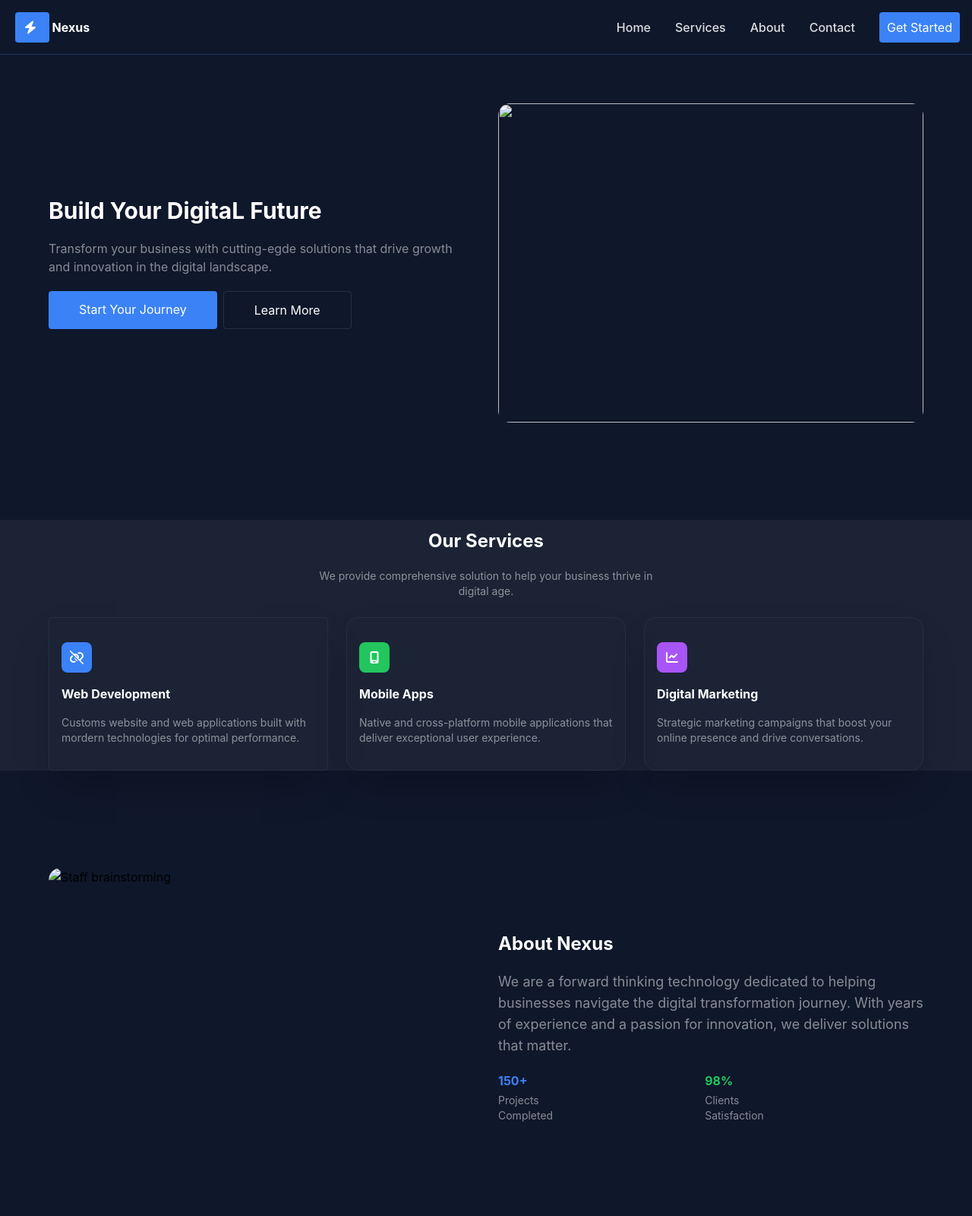
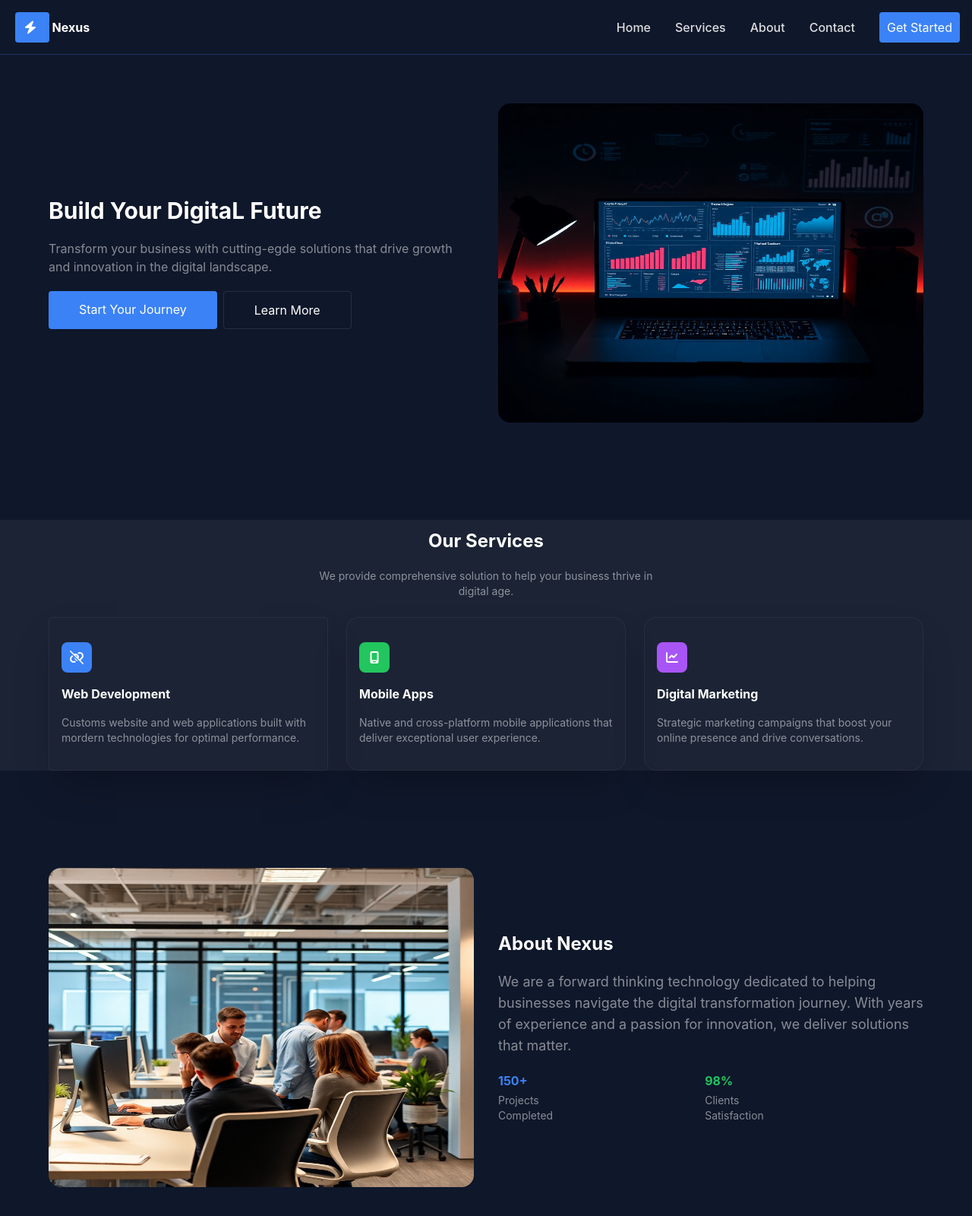
Before and after one commit to Chizoba-Nwokolo/tailwind-project, a website: page index.html in a window 1280 px wide. Shown: the top 1600 px of the page at 76% size. Drawn offline with nearby package versions, Linux system fonts and the light colour scheme; files that its build step writes are made by us from their sources; the site is published under a folder, as on GitHub Pages, so addresses that start at the root find nothing.

Commit message:
added image

```diff
--- a/index.html
+++ b/index.html
@@ -84,7 +84,7 @@
                 </article>
 
                 <div class="w-full md:w-1/2 min-h-60">
-                    <img src="/images/hero-image.png" alt="" class="w-full h-full object-center aspect-4/3 rounded-2xl">
+                    <img src="./images/hero-image.png" alt="" class="w-full h-full object-center aspect-4/3 rounded-2xl">
                 </div>
             </div>
         </section>
@@ -157,7 +157,7 @@
         <div class="w-9/10 max-w-7xl mx-auto flex flex-col md:flex-row items-center gap-8">
 
             <div class="w-full md:w-1/2 min-h-60">
-                <img src="/images/about-image.png" alt="Staff brainstorming" class="w-full h-full object-center aspect-4/3 rounded-2xl">
+                <img src="./images/about-image.png" alt="Staff brainstorming" class="w-full h-full object-center aspect-4/3 rounded-2xl">
             </div>
 
             <article class="flex flex-col gap-5 w-full md:w-1/2">
```
